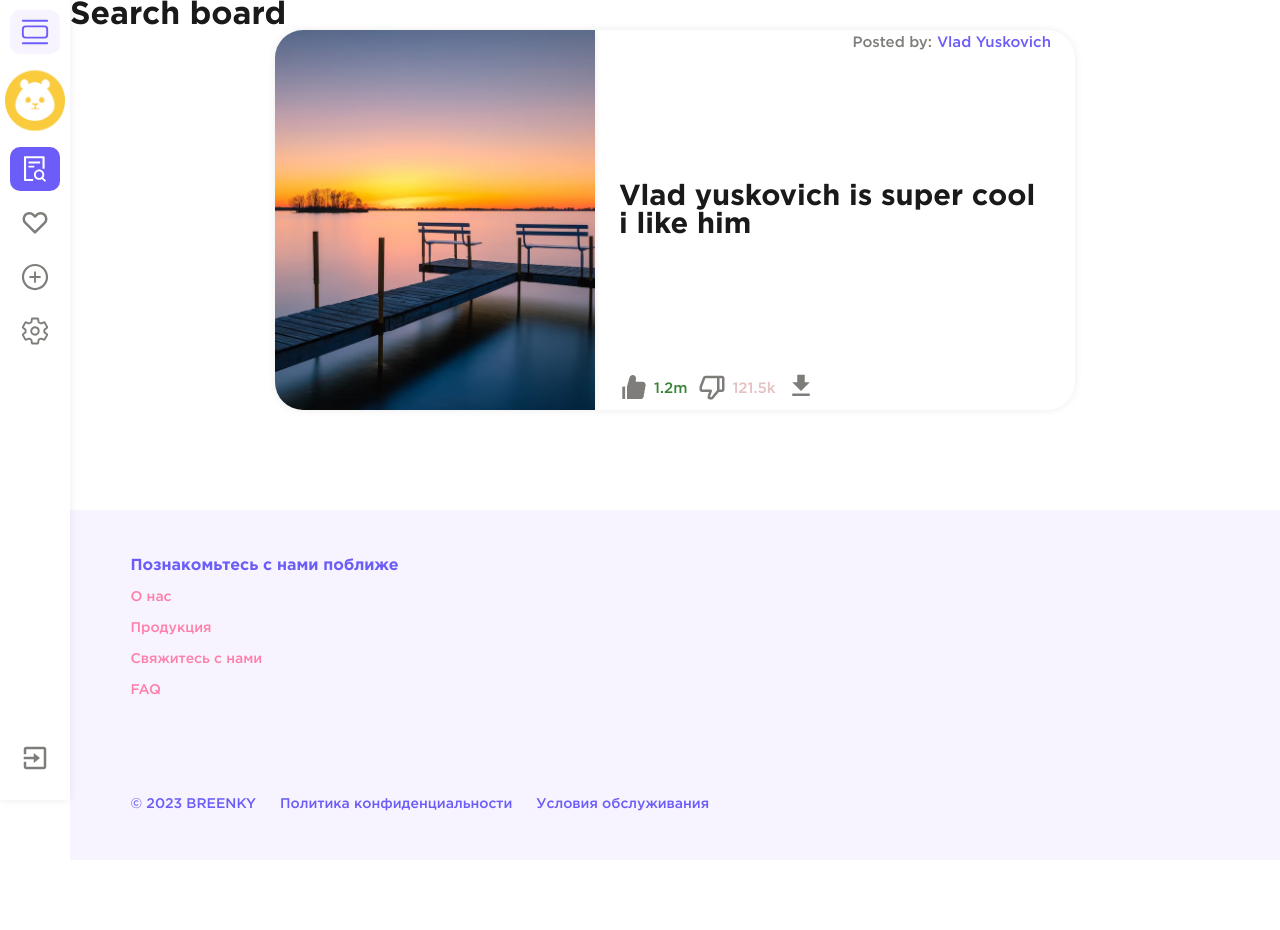
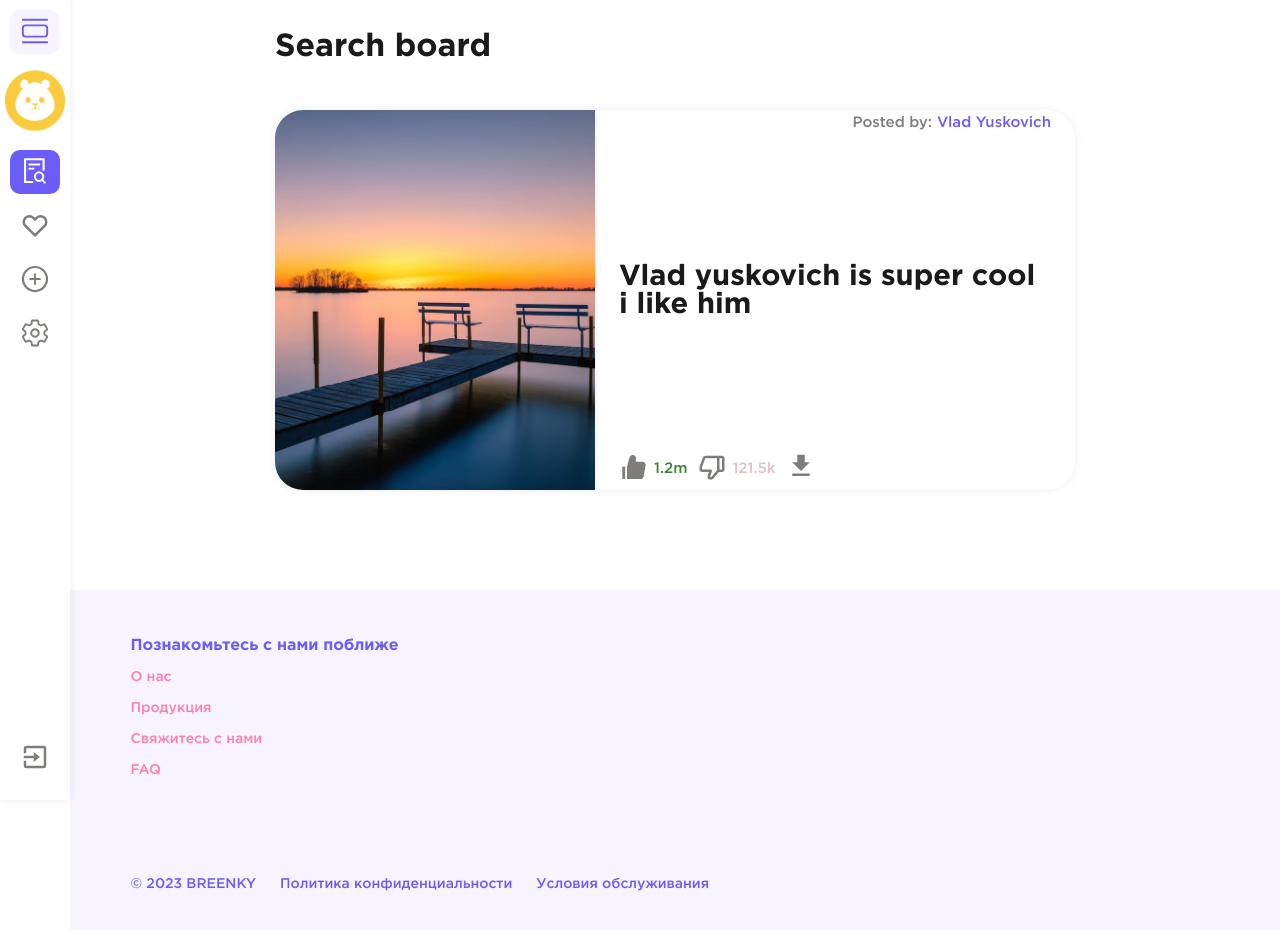
Before and after one commit to SaltGreenson/artgallery-frontend, a Next.js app: page /catalog in a window 1280 px wide. Shown: the top 930 px of the page. Before the commit the page ends 860 px from the top, so only its background shows below. Built offline with nearby package versions, Linux system fonts and the light colour scheme.

Commit message:
fix: hydration

```diff
--- a/src/components/elements/Menu/DropDownElement/index.tsx
+++ b/src/components/elements/Menu/DropDownElement/index.tsx
@@ -50,11 +50,12 @@ const MenuDropDownElement = ({
         isActive={activeIdx >= 0}
         onClick={onClickHandler}
       >
-        <CustomButton variant="icon">
-          <StyledMenuIcon id="menu-icon">
+        <StyledMenuIcon id="menu-icon">
+          <CustomButton variant="icon">
             {React.cloneElement(headElement.icon, iconProps)}
-          </StyledMenuIcon>
-        </CustomButton>
+          </CustomButton>
+        </StyledMenuIcon>
+
         <StyledMenuText id="menu-text">
           <FlexBlock
             justify="space-between"
--- a/src/components/elements/Menu/config.tsx
+++ b/src/components/elements/Menu/config.tsx
@@ -5,8 +5,7 @@ import { BsList, BsViewList } from "react-icons/bs";
 import { IoPersonOutline } from "react-icons/io5";
 import { BiExit, BiLockAlt } from "react-icons/bi";
 import { RxExit } from "react-icons/rx";
-
-import Sign from "@/components/common/Sign";
+import { HiOutlineHeart } from "react-icons/hi";
 
 import { Colors } from "@/styles/colors";
 
@@ -14,22 +13,25 @@ export enum DisplayStyleText {
   FULL = "Full-size view",
 }
 
+const iconGreyProps = { fontSize: "30px", color: Colors.FONT_SIZE_GREY };
+const iconPurpleProps = { fontSize: "30px", color: Colors.PURPLE };
+
 export const iconLogInLogOutUserConfig = (isAuth?: boolean): MenuLinkType =>
   isAuth
     ? {
         title: "Log Out",
-        icon: <RxExit fontSize="30px" color={Colors.FONT_SIZE_GREY} />,
+        icon: <RxExit {...iconGreyProps} />,
       }
     : {
         title: "Log In",
-        icon: <BiExit fontSize="30px" color={Colors.FONT_SIZE_GREY} />,
+        icon: <BiExit {...iconGreyProps} />,
       };
 
 export const displayStyleIconConfig = (isFullSize: boolean) =>
   isFullSize ? (
-    <BsList fontSize="30px" color={Colors.PURPLE} />
+    <BsList {...iconPurpleProps} />
   ) : (
-    <BsViewList fontSize="30px" color={Colors.PURPLE} />
+    <BsViewList {...iconPurpleProps} />
   );
 
 export type MenuLinkType = {
@@ -44,44 +46,26 @@ export const menuIconColorsConfig = {
 
 export const menuLinksConfig: MenuLinkType[] = [
   {
-    icon: (
-      <AiOutlineFileSearch
-        fontSize="30px"
-        color={menuIconColorsConfig.inactive}
-      />
-    ),
+    icon: <AiOutlineFileSearch {...iconGreyProps} />,
     title: "Search board",
   },
   {
-    icon: (
-      <Sign
-        variant="heart"
-        fontSize="30px"
-        color={menuIconColorsConfig.inactive}
-      />
-    ),
+    icon: <HiOutlineHeart {...iconGreyProps} />,
     title: "Liked",
   },
   {
-    icon: (
-      <AiOutlinePlusCircle
-        fontSize="30px"
-        color={menuIconColorsConfig.inactive}
-      />
-    ),
+    icon: <AiOutlinePlusCircle {...iconGreyProps} />,
     title: "New art",
   },
 ];
 
 export const menuSettingLinksConfig: MenuLinkType[] = [
   {
-    icon: (
-      <IoPersonOutline fontSize="30px" color={menuIconColorsConfig.inactive} />
-    ),
+    icon: <IoPersonOutline {...iconGreyProps} />,
     title: "Personal data",
   },
   {
-    icon: <BiLockAlt fontSize="30px" color={menuIconColorsConfig.inactive} />,
+    icon: <BiLockAlt {...iconGreyProps} />,
     title: "Safety",
   },
 ];
--- a/src/components/elements/Menu/index.tsx
+++ b/src/components/elements/Menu/index.tsx
@@ -65,11 +65,12 @@ const Menu = ({ isAuthUser, ...props }: MenuProps): JSX.Element => {
       const { icon, title } = linkElement;
       return (
         <StyledMenuList key={idx} isActive={isActive} onClick={onClick}>
-          <CustomButton variant="icon">
-            <StyledMenuIcon id="menu-icon">
+          <StyledMenuIcon id="menu-icon">
+            <CustomButton variant="icon">
               {React.cloneElement(icon, iconProps)}
-            </StyledMenuIcon>
-          </CustomButton>
+            </CustomButton>
+          </StyledMenuIcon>
+
           <StyledMenuText id="menu-text">
             <Paragraph
               fontSize={fontSize}
@@ -124,11 +125,12 @@ const Menu = ({ isAuthUser, ...props }: MenuProps): JSX.Element => {
       <FlexBlock direction="column" justify="space-between" flex={1}>
         <CustomBlock>
           <StyledMenuOpenCloseButtonContainer onClick={handleClickDisplayStyle}>
-            <CustomButton variant="icon">
-              <StyledMenuOpenCloseButton id="menu-icon" isOpen={isFullSizeView}>
+            <StyledMenuOpenCloseButton id="menu-icon" isOpen={isFullSizeView}>
+              <CustomButton variant="icon">
                 {displayStyleIconConfig(isFullSizeView)}
-              </StyledMenuOpenCloseButton>
-            </CustomButton>
+              </CustomButton>
+            </StyledMenuOpenCloseButton>
+
             <StyledMenuOpenCloseButtonText id="menu-text">
               <Paragraph fontSize="16px" color={Colors.PURPLE} bold>
                 {DisplayStyleText.FULL}
@@ -136,7 +138,9 @@ const Menu = ({ isAuthUser, ...props }: MenuProps): JSX.Element => {
             </StyledMenuOpenCloseButtonText>
           </StyledMenuOpenCloseButtonContainer>
           <StyledMenuLogoWrapper id="logo-wrapper">
-            <Logo />
+            <CustomLink href="#">
+              <Logo />
+            </CustomLink>
             <StyledMenuOwnerInfo id="menu-text">
               <CustomLink href="#" fontSize="16px" bold>
                 Vlad Yuskovich
--- a/src/pagesContent/Catalog/index.tsx
+++ b/src/pagesContent/Catalog/index.tsx
@@ -1,14 +1,19 @@
 import React from "react";
 import MainLayout from "@/components/layouts/Main";
 import Card from "@/components/elements/Card";
-import { CustomBlock, FlexBlock } from "@/components/common/Block";
+import { FlexBlock } from "@/components/common/Block";
 import Title from "@/components/common/Title";
+import {
+  CatalogContentContainer,
+  CatalogTitleContainer,
+} from "@/pagesContent/Catalog/styles";
 
 const Catalog = () => (
   <MainLayout>
-    <CustomBlock>
+    <CatalogContentContainer>
+      <CatalogTitleContainer>
         <Title variant="large">Search board</Title>
-    </CustomBlock>
+      </CatalogTitleContainer>
       <FlexBlock
         width="100%"
         align="center"
@@ -18,6 +23,7 @@ const Catalog = () => (
       >
         <Card />
       </FlexBlock>
+    </CatalogContentContainer>
   </MainLayout>
 );
 
--- a/src/pagesContent/Catalog/styles.ts
+++ b/src/pagesContent/Catalog/styles.ts
@@ -0,0 +1,18 @@
+import styled from "styled-components";
+
+export const CatalogContentContainer = styled.div`
+  display: grid;
+  align-items: center;
+  justify-content: center;
+  max-width: 1200px;
+  margin: 0 auto;
+  padding-top: 2rem;
+
+  @media (max-width: 768px) {
+    padding: 2rem 3% 0 3%;
+  }
+`;
+
+export const CatalogTitleContainer = styled.div`
+  padding-bottom: 3rem;
+`;
```
Lines whose indentation alone changed are shown as unchanged.
